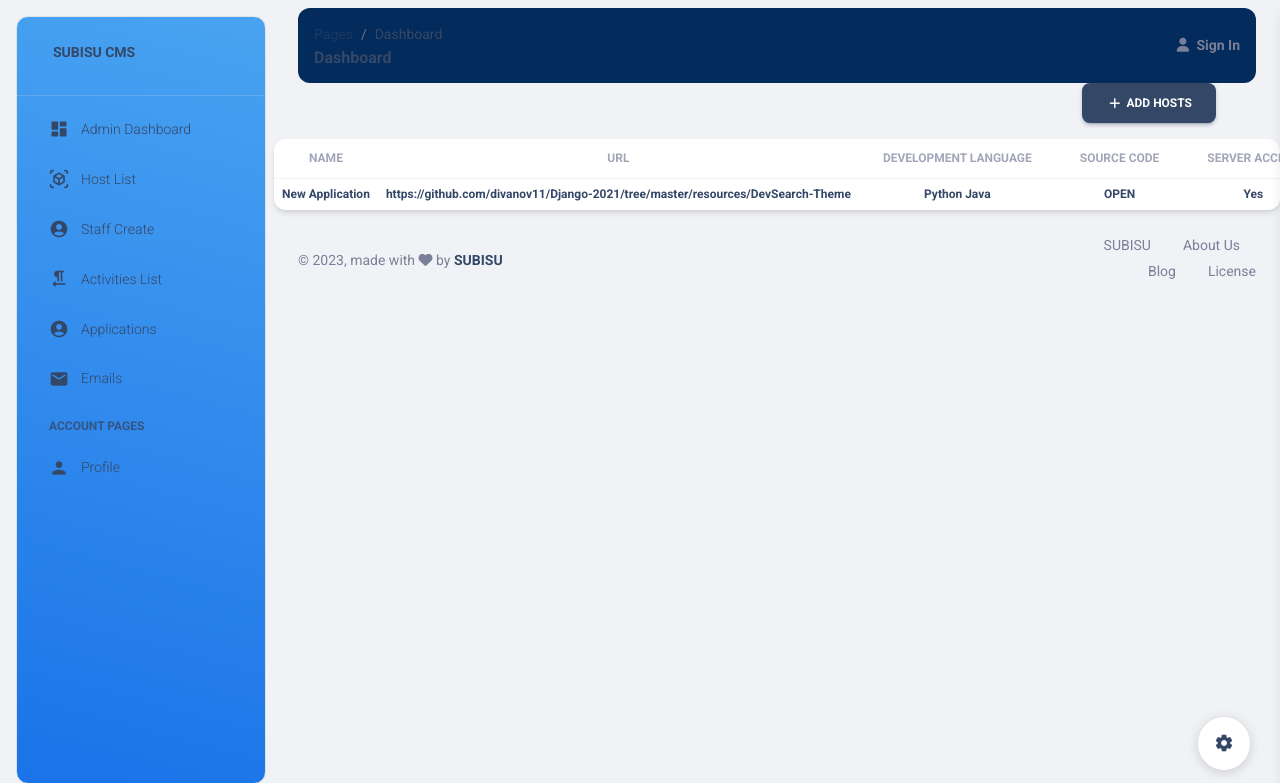
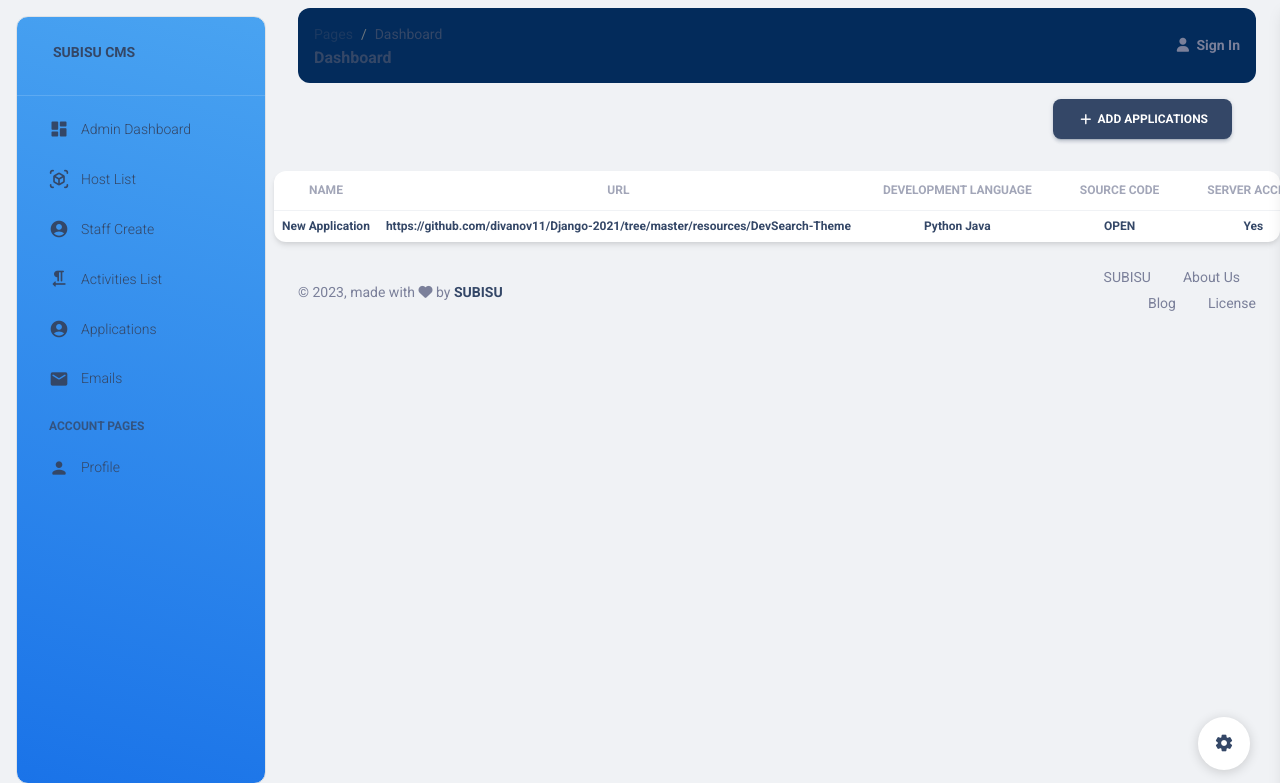
Before and after one commit to rikesh-mahat/Dashboard-Task, a Django app: page /applications/ in a window 1280 px wide. Shown: the top 783 px of the page. Run offline with Django 4.2, Linux system fonts and the light colour scheme; data comes from the database, SQL or seed files in the repository; some libraries are stand-ins or nearby versions.

Commit message:
krista ronaldo sewyy

```diff
--- a/task/templates/subisu/applications.html
+++ b/task/templates/subisu/applications.html
@@ -3,10 +3,10 @@
 
 {%block start%}
 
-<div class="d-flex justify-content-end  px-6">
-  <a class="btn btn-icon btn-3 btn-dark ml-auto" href="{%url 'add_host' %}">
+<div class="d-flex justify-content-end  px-5 py-3">
+  <a class="btn btn-icon btn-3 btn-dark ml-auto" href="">
     <span class="btn-inner--icon"><i class="material-icons">add</i></span>
-    <span class="btn-inner--text">Add Hosts</span>
+    <span class="btn-inner--text">Add Applications</span>
   </a>
 </div>
 
```
